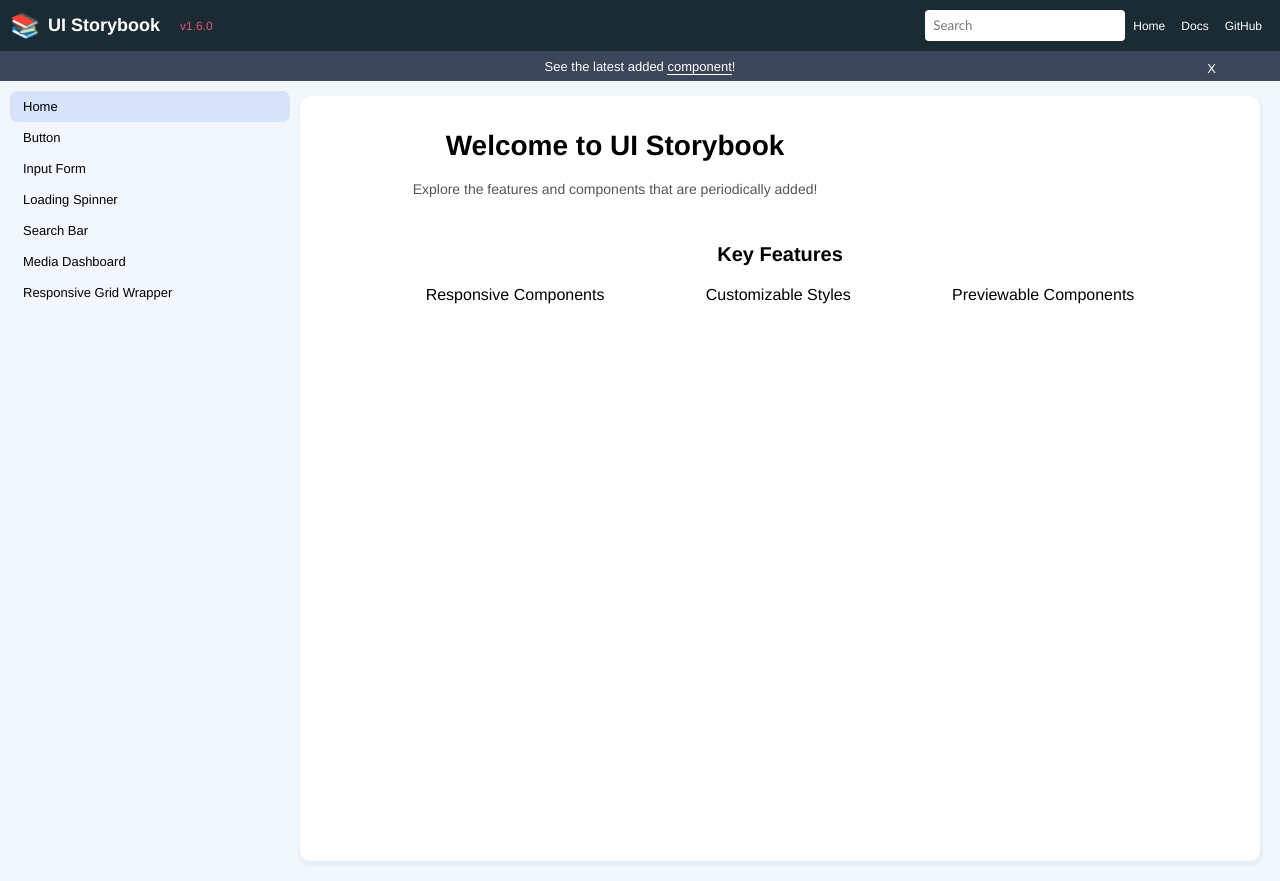
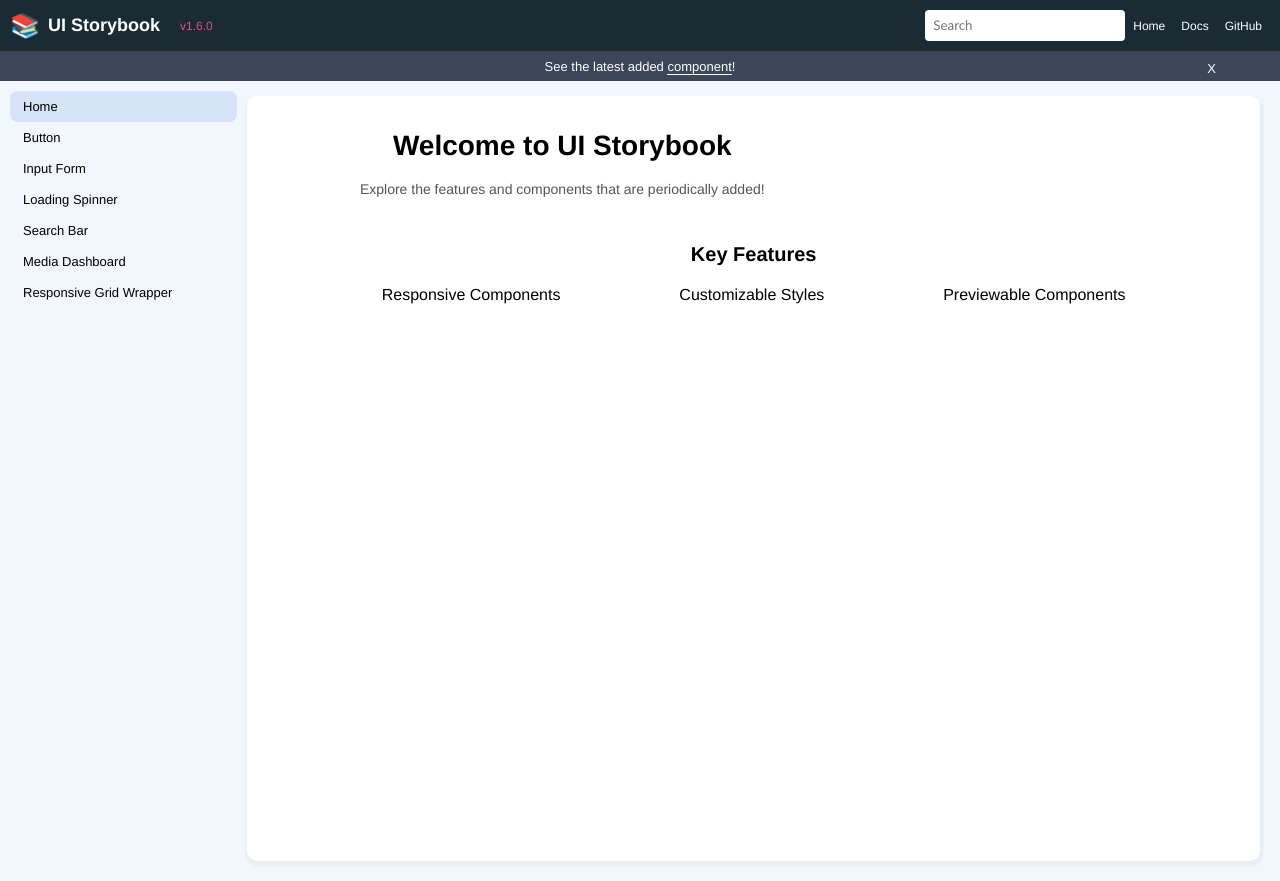
Before and after one commit to justfrankie/ui-storybook, a React (Create React App) app: page / in a window 1280 px wide. Built offline with nearby package versions, Linux system fonts and the light colour scheme.

Commit message:
add responsive design

```diff
--- a/src/App.module.css
+++ b/src/App.module.css
@@ -25,7 +25,7 @@ code {
 
 .sideNav {
   background-color: rgb(242 246 253);
-  width: 25%;
+  width: 250px;
   min-width: 200px;
   height: 100vh;
 }
@@ -41,6 +41,7 @@ code {
 .mainWindow {
   width: 80%;
   margin: 15px 20px 20px 0;
+  min-width: 900px;
   border-radius: 10px;
   background-color: white;
   box-shadow: 1px 3px 3px 2px #e7eef4;
```
